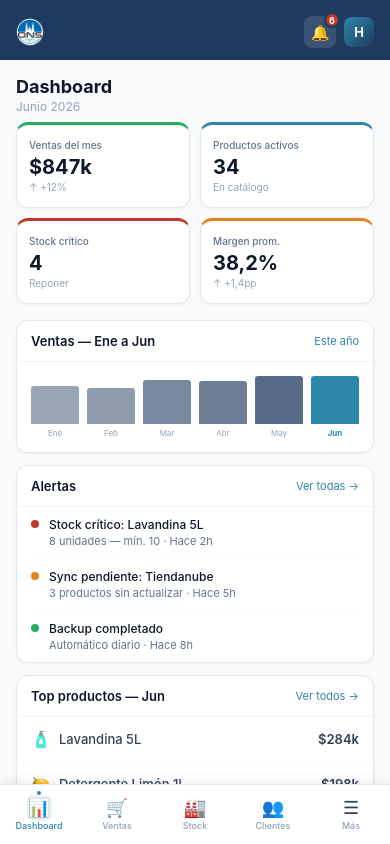
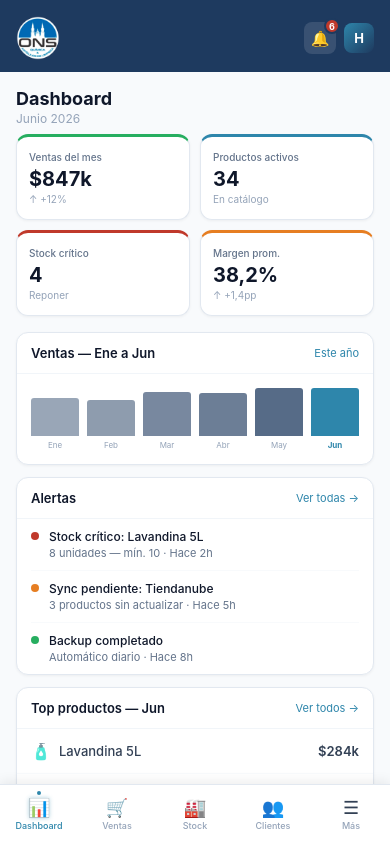
Before and after one commit to Jere-sito/ons-quimica, a website: page public/mobile/index.html in a window 390 px wide. Drawn offline with Linux system fonts and the light colour scheme.

Commit message:
fix: logo mobile mas grande

```diff
--- a/public/mobile/index.html
+++ b/public/mobile/index.html
@@ -366,7 +366,7 @@
         <!-- TOPBAR (shared) -->
         <div class="m-topbar">
           <div class="m-topbar-logo">
-            <img src="/logo.png" style="height:28px;width:auto;object-fit:contain;" alt="ONS Química" />
+            <img src="/logo.png" style="height:44px;width:auto;object-fit:contain;" alt="ONS Química" />
           </div>
           <div class="m-topbar-right">
             <div class="m-topbar-bell" onclick="toggleMNotifPanel()">🔔<div class="m-notif-dot" id="m-notif-badge" style="display:none;"></div></div>
```
